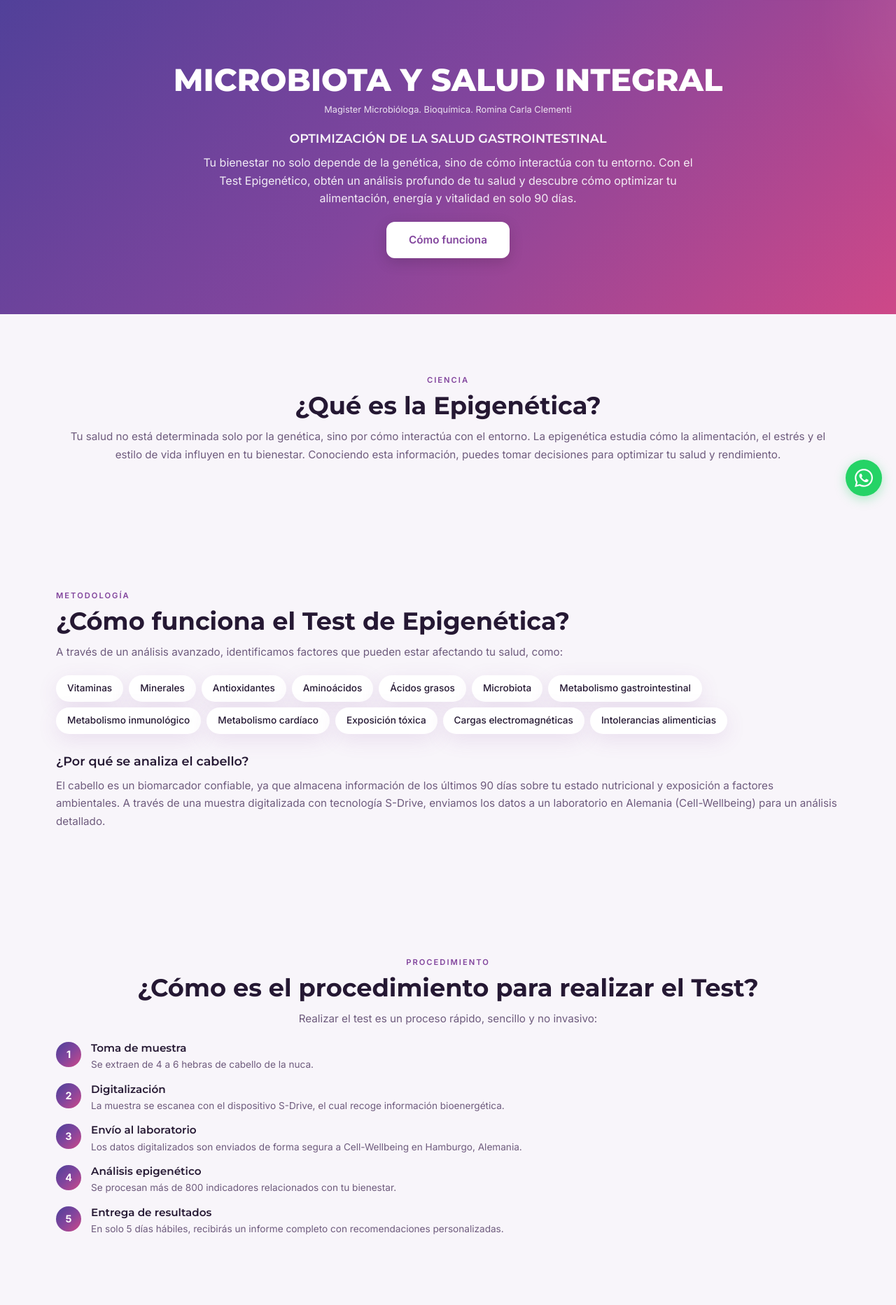
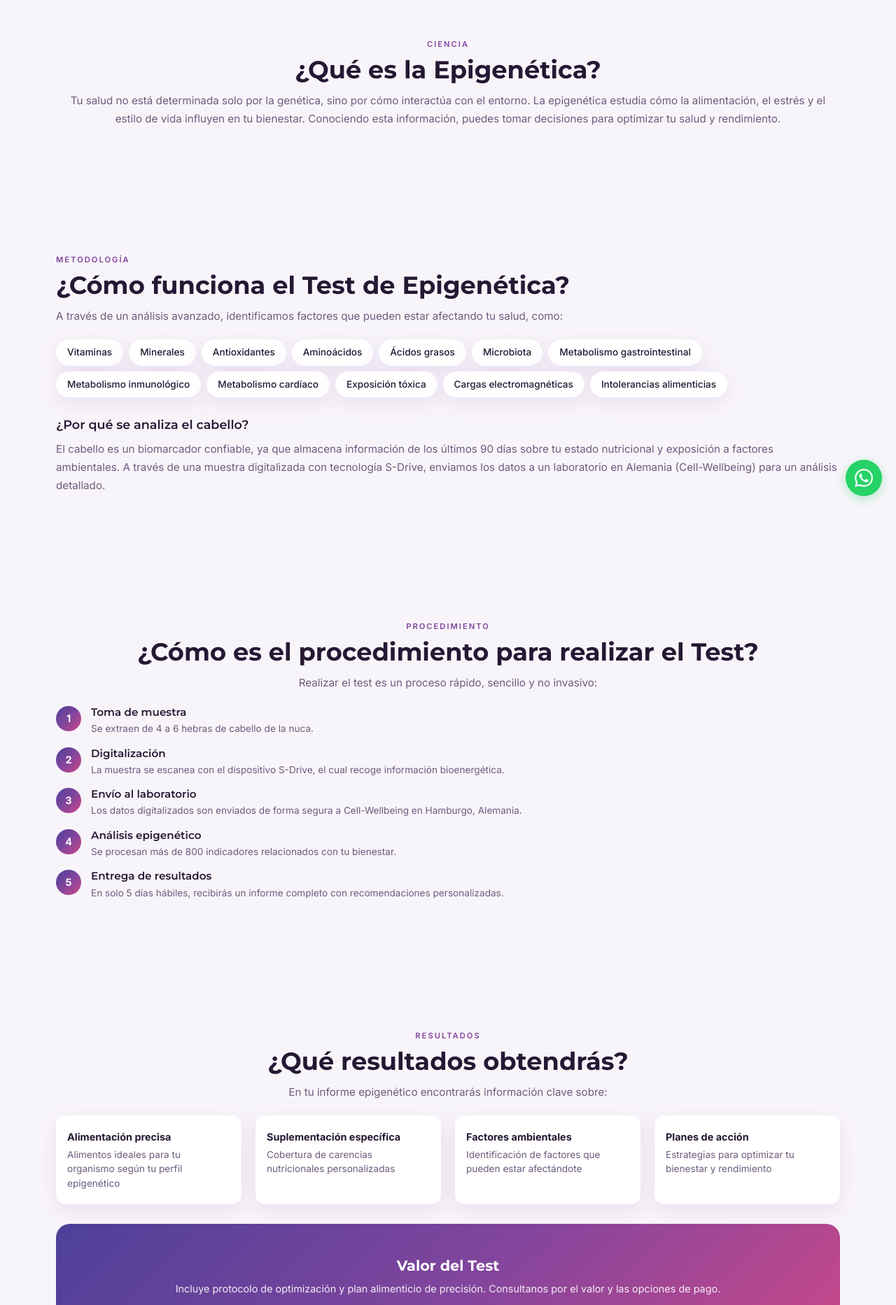
Before and after one commit to joseandresmunoz-dot/clementi_webapp, a Django app: page /test-epigenetico/ in a window 1280 px wide. Shown: the part 71-1936 px from the top of the page at 70% size. Run offline with Django 5.2, Linux system fonts and the light colour scheme.

Commit message:
test epigenetico: eliminar hero, inicia en que es la epigenetica

```diff
--- a/templates/test_epigenetico.html
+++ b/templates/test_epigenetico.html
@@ -390,21 +390,8 @@
         </ul>
     </nav>
 
-    <!-- ===== HERO ===== -->
-    <section class="hero">
-        <div class="container">
-            <h1>MICROBIOTA Y SALUD INTEGRAL</h1>
-            <p class="credenciales">Magister Microbióloga. Bioquímica. Romina Carla Clementi</p>
-            <h2 style="font-size:1.1rem; font-weight:600; opacity:0.95; margin-bottom:12px;">OPTIMIZACIÓN DE LA SALUD GASTROINTESTINAL</h2>
-            <p>
-                Tu bienestar no solo depende de la genética, sino de cómo interactúa con tu entorno. Con el Test Epigenético, obtén un análisis profundo de tu salud y descubre cómo optimizar tu alimentación, energía y vitalidad en solo 90 días.
-            </p>
-            <a href="#procedimiento" class="btn-primary">Cómo funciona</a>
-        </div>
-    </section>
-
     <!-- ===== QUÉ ES LA EPIGENÉTICA ===== -->
-    <div class="content-block">
+    <div class="content-block" style="padding-top:120px;">
         <div class="container">
             <div class="content-text text-center">
                 <span class="section-tag">Ciencia</span>
```
